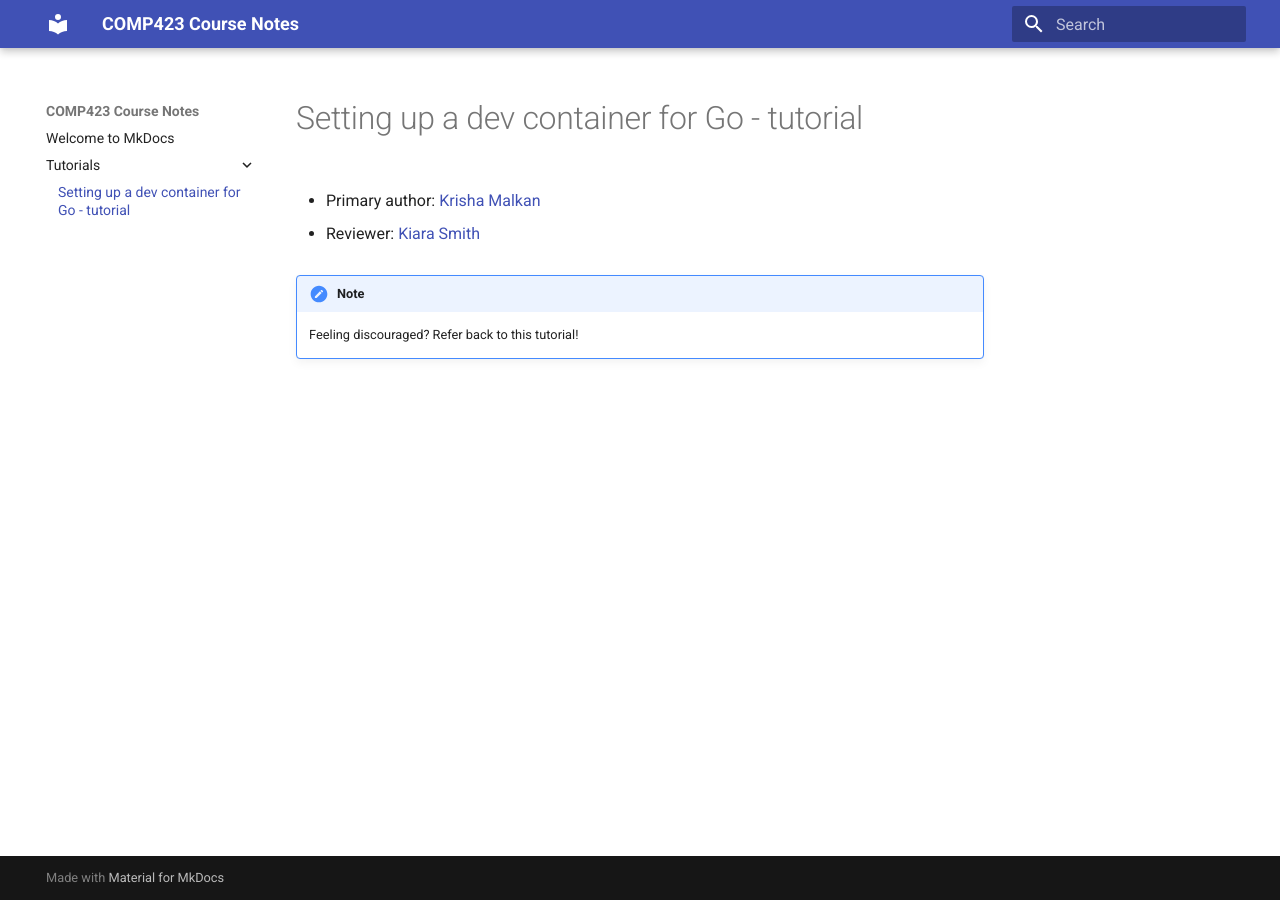
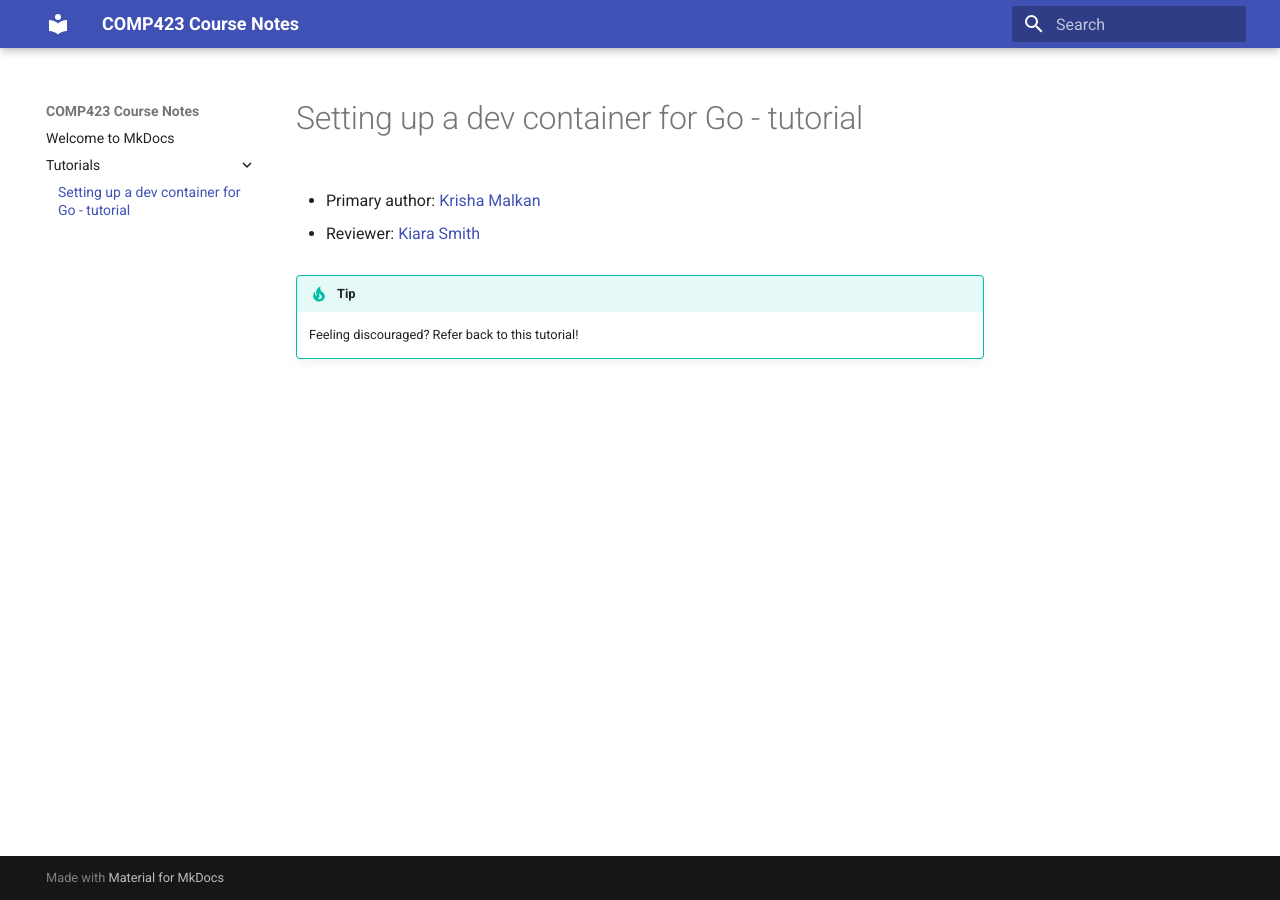
Before and after one commit to kdmalkan/comp423-course-notes, an MkDocs documentation site: the page built from docs/tutorials/go-setup.md, in a window 1280 px wide. Built offline with MkDocs 1.6.1 and Material for MkDocs 9.7.7, drawn with Linux system fonts in a browser that asks for light colours.

Commit message:
chnaged note that partner pushed to a tip

```diff
--- a/docs/tutorials/go-setup.md
+++ b/docs/tutorials/go-setup.md
@@ -4,6 +4,6 @@
 
 * Reviewer: [Kiara Smith](https://github.com/kiaras4)
 
-!!! note
+!!! tip
 
     Feeling discouraged? Refer back to this tutorial!
```
